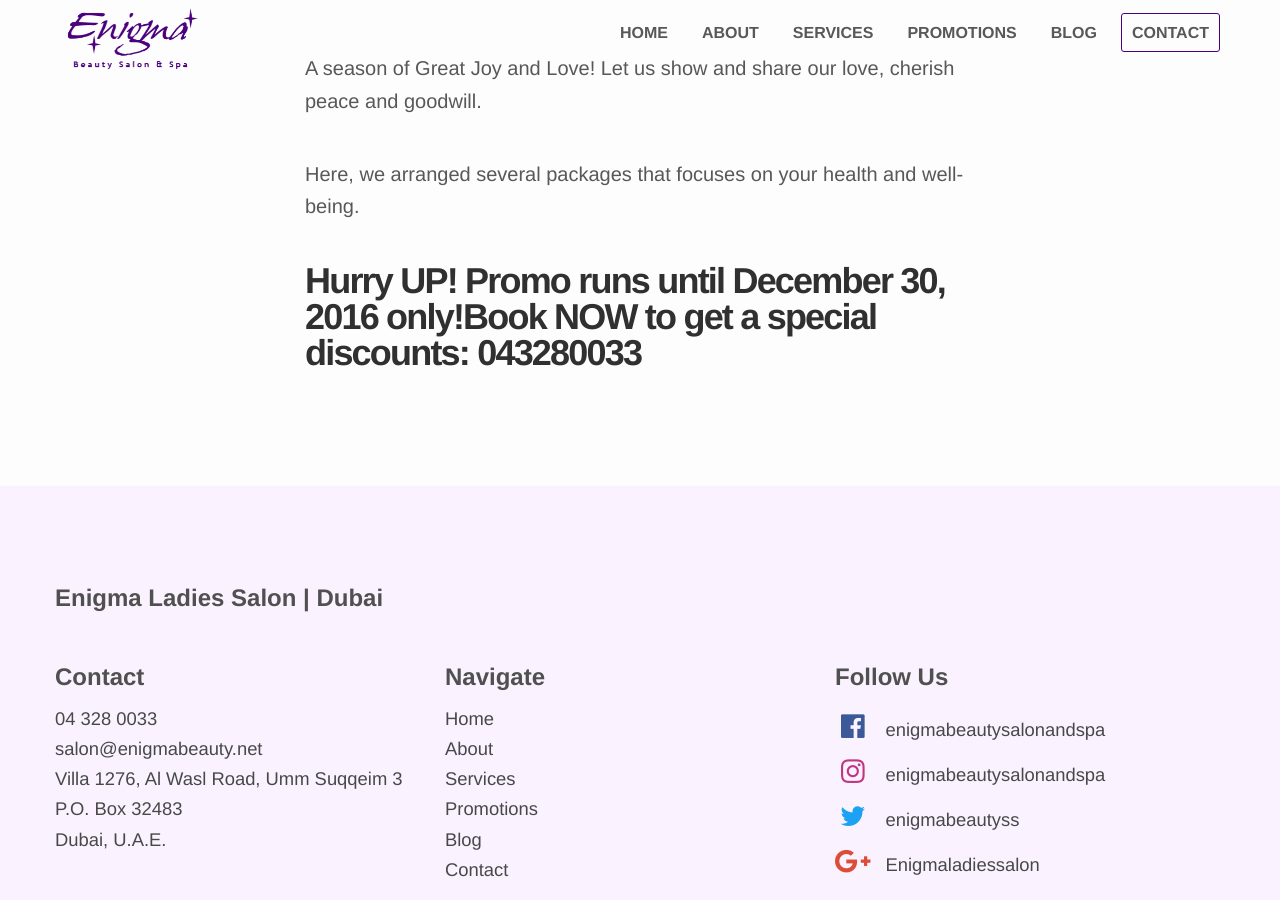
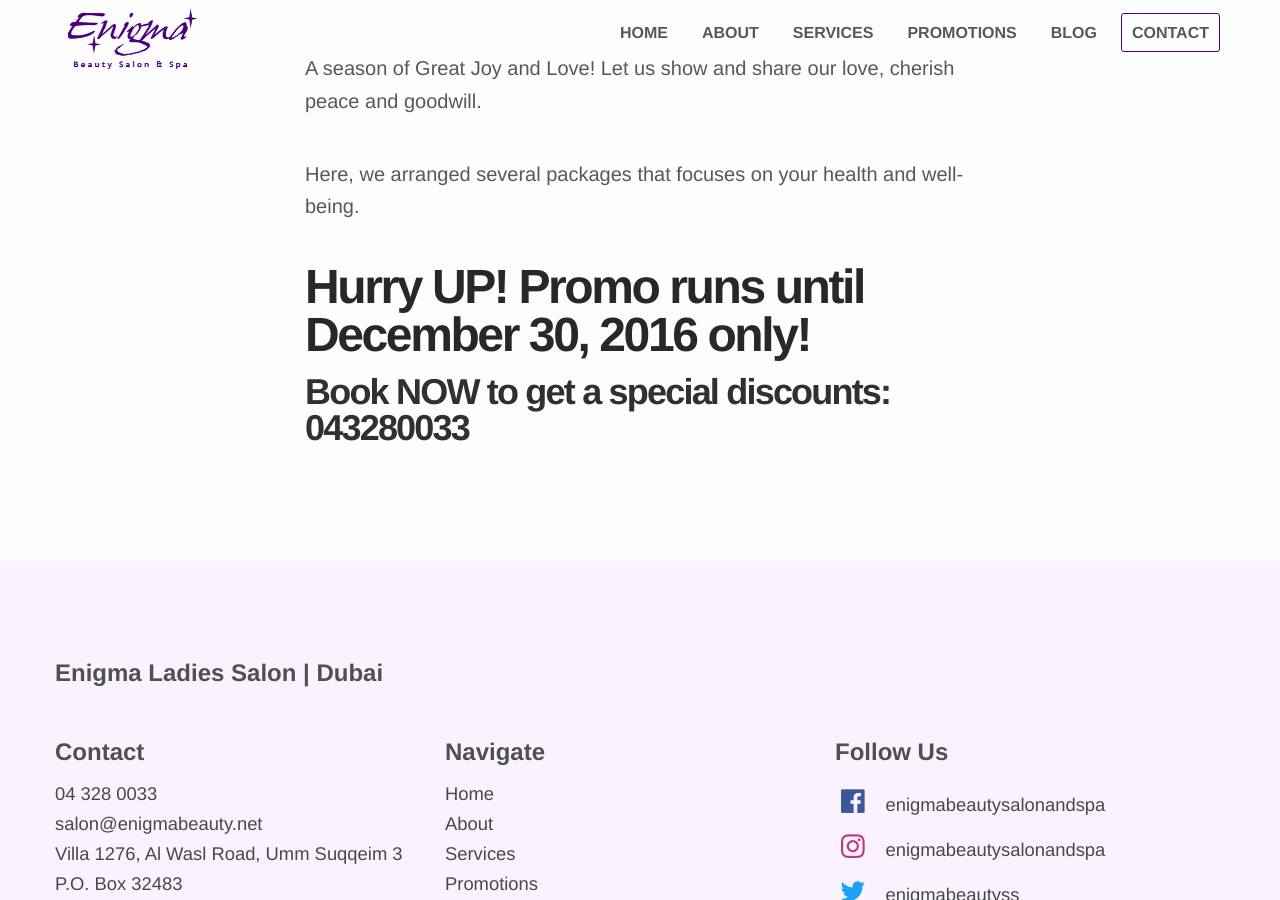
Before and after one commit to enigmabeautysalon/enigmabeautysalon.github.io, a Jekyll site: the page built from _posts/2016-12-21-DecemberSpecial.markdown, in a window 1280 px wide and 900 px high, scrolled down 2093 px. Built offline with Jekyll 4.4.1, drawn with Linux system fonts in a browser that asks for light colours; nearby versions of some CDN libraries.

```diff
--- a/_posts/2016-12-21-DecemberSpecial.markdown
+++ b/_posts/2016-12-21-DecemberSpecial.markdown
@@ -9,4 +9,5 @@ A season of Great Joy and Love! Let us show and share our love, cherish peace an
 
 Here, we arranged several packages that focuses on your health and well-being.
 
-### Hurry UP! Promo runs until December 30, 2016 only!Book NOW to get a special discounts: 043280033
+## Hurry UP! Promo runs until December 30, 2016 only!
+### Book NOW to get a special discounts: 043280033
```
